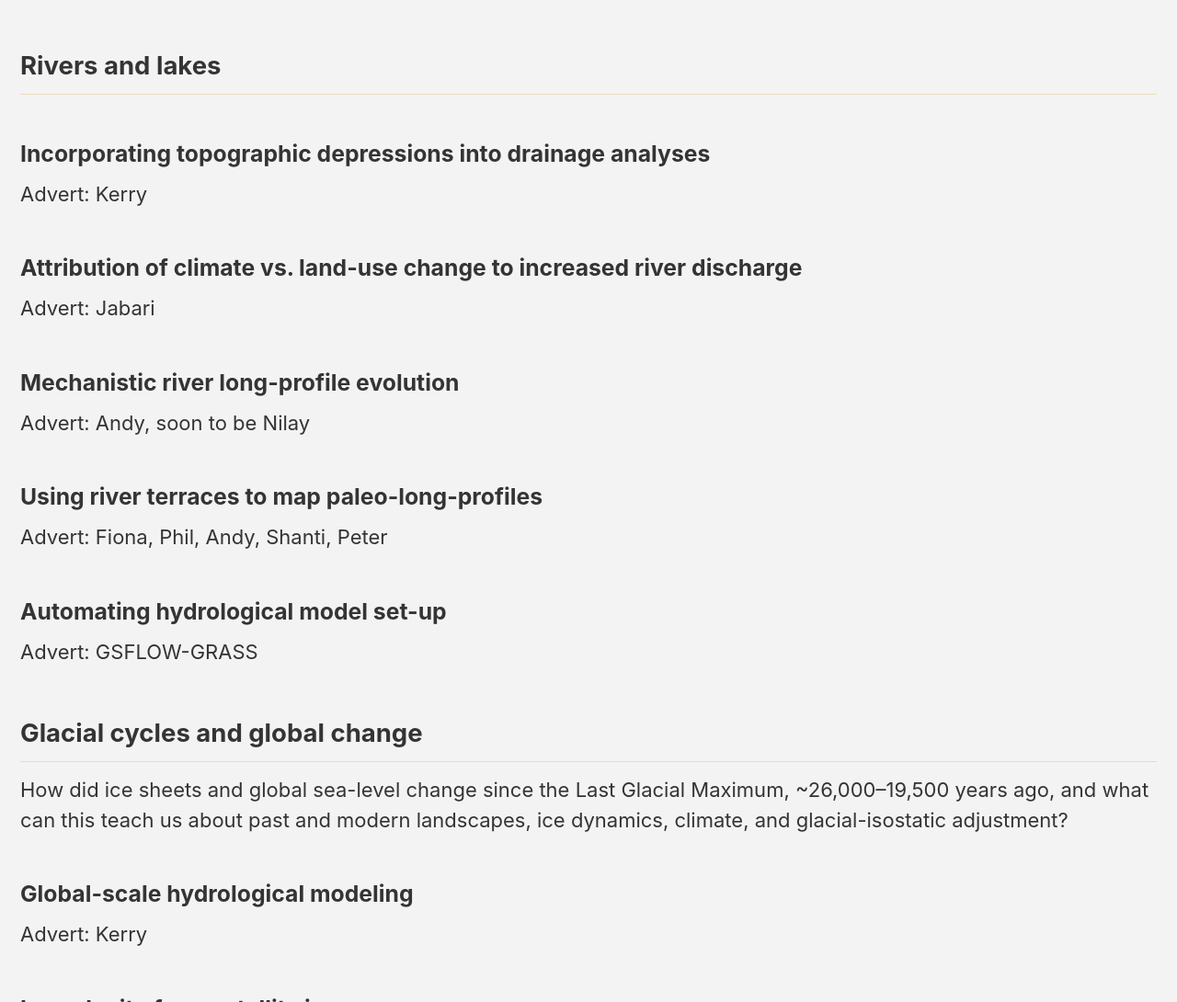
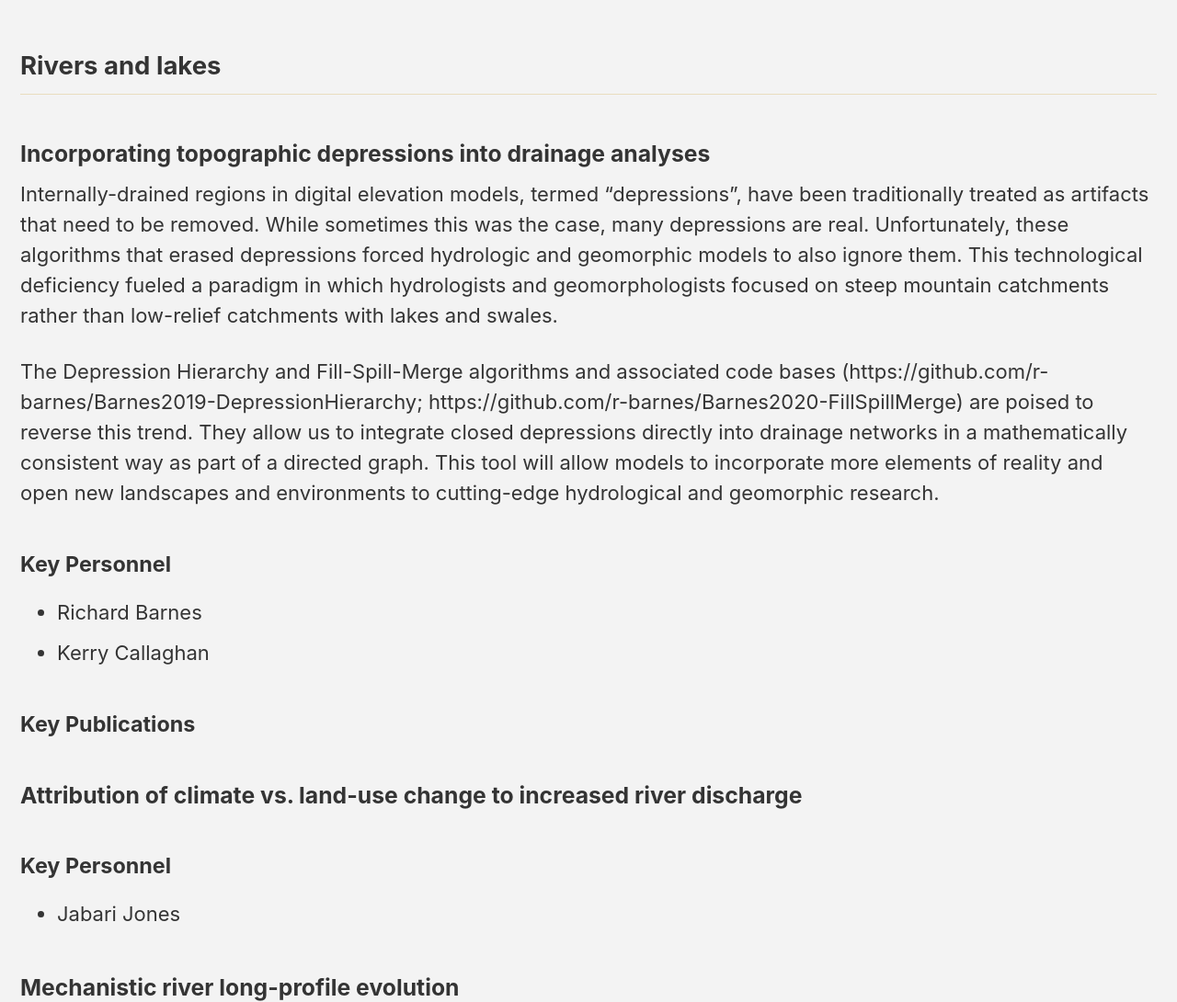
Before and after one commit to MNiMORPH/MNiMORPH.github.io, a Jekyll site: the page built from _pages/research.md, in a window 1280 px wide and 1400 px high. Shown: the part 310-1400 px from the top of the window at 92% size. Built offline with Jekyll 4.4.1, drawn with Linux system fonts in a browser that asks for light colours; cached includes are drawn as plain includes; nearby versions of some CDN libraries.

Commit message:
KLC/RB work

```diff
--- a/_pages/research.md
+++ b/_pages/research.md
@@ -19,11 +19,24 @@ excerpt: ""
 
 ### Incorporating topographic depressions into drainage analyses
 
-Advert: Kerry
+Internally-drained regions in digital elevation models, termed "depressions", have been traditionally treated as artifacts that need to be removed. While sometimes this was the case, many depressions are real. Unfortunately, these algorithms that erased depressions forced hydrologic and geomorphic models to also ignore them. This technological deficiency fueled a paradigm in which hydrologists and geomorphologists focused on steep mountain catchments rather than low-relief catchments with lakes and swales.
+
+The Depression Hierarchy and Fill-Spill-Merge algorithms and associated code bases (https://github.com/r-barnes/Barnes2019-DepressionHierarchy; https://github.com/r-barnes/Barnes2020-FillSpillMerge) are poised to reverse this trend. They allow us to integrate closed depressions directly into drainage networks in a mathematically consistent way as part of a directed graph. This tool will allow models to incorporate more elements of reality and open new landscapes and environments to cutting-edge hydrological and geomorphic research.
+
+#### Key Personnel
+
+* Richard Barnes
+* Kerry Callaghan
+
+#### Key Publications
+
+
 
 ### Attribution of climate vs. land-use change to increased river discharge
 
-Advert: Jabari
+#### Key Personnel
+
+* Jabari Jones
 
 ### Mechanistic river long-profile evolution
 
```
